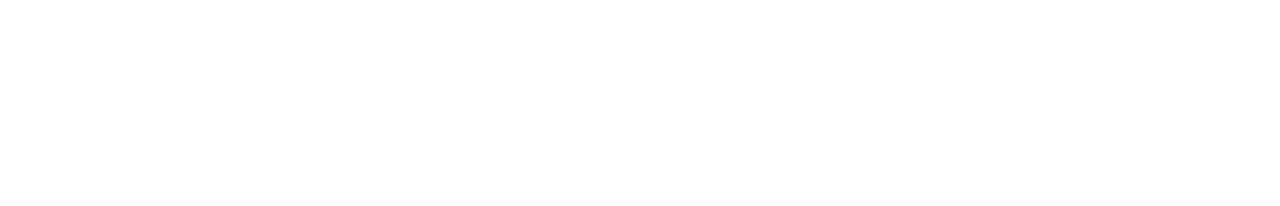
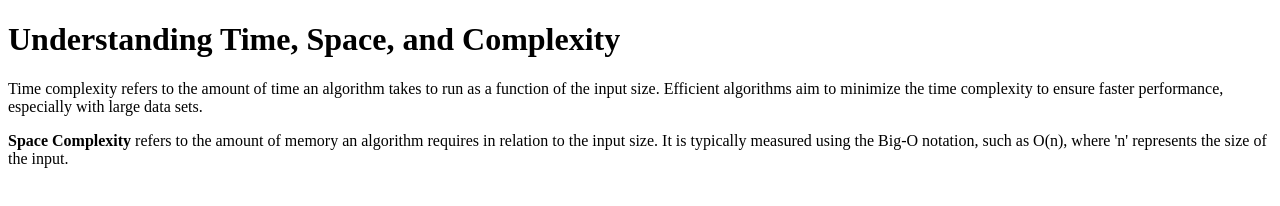
Before and after one commit to acciojob/time-and-space-complexity-sakepaul77, a website: page main.html in a window 1280 px wide. Drawn offline with Linux system fonts and the light colour scheme.

Commit message:
created a submission

```diff
--- a/main.html
+++ b/main.html
@@ -1,16 +1,24 @@
 <!DOCTYPE html>
+<html lang="en">
+<head>
+    <meta charset="UTF-8">
+    <meta name="viewport" content="width=device-width, initial-scale=1.0">
+    <title>Time and Space Complexity</title>
+</head>
+<body>
 
-<html>
+    <!-- Heading for the document -->
+    <h1>Understanding Time, Space, and Complexity</h1>
 
-<head>
-	<link rel="stylesheet" href="styles.css">
-</head>
+    <!-- First paragraph explaining Time Complexity -->
+    <p>
+        Time complexity refers to the amount of time an algorithm takes to run as a function of the input size. Efficient algorithms aim to minimize the time complexity to ensure faster performance, especially with large data sets.
+    </p>
 
-<body>
-	<!-- the entire body must be written by student -->
-    <script type="text/javascript" src="./script.js">
-</script>
+    <!-- Second paragraph explaining Space Complexity -->
+    <p>
+        <b>Space Complexity</b> refers to the amount of memory an algorithm requires in relation to the input size. It is typically measured using the Big-O notation, such as O(n), where 'n' represents the size of the input.
+    </p>
 
 </body>
-
 </html>
```
